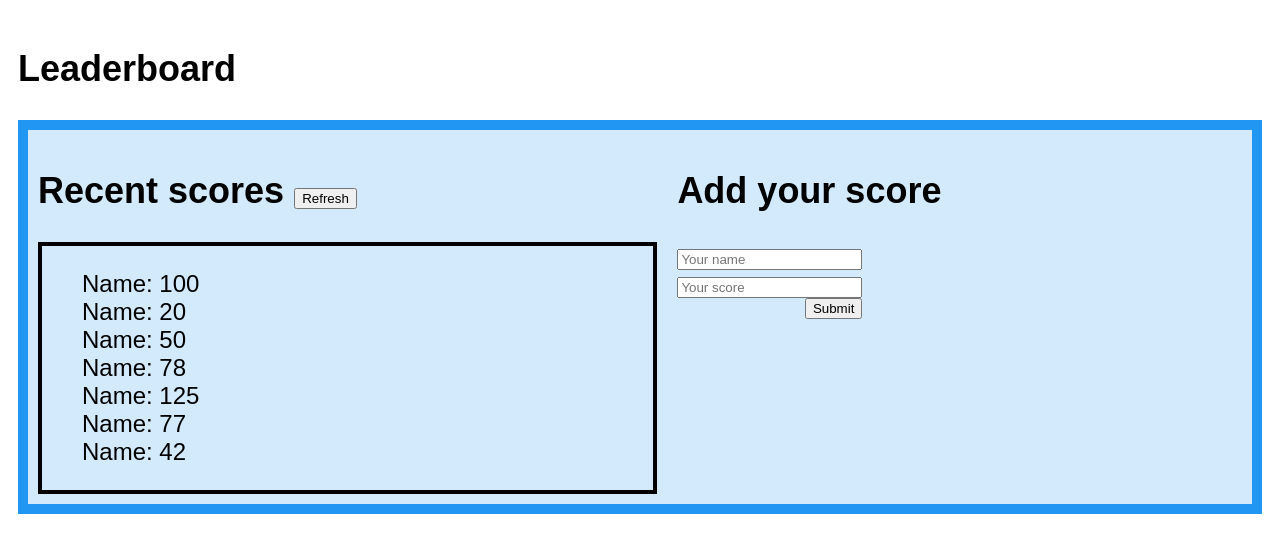
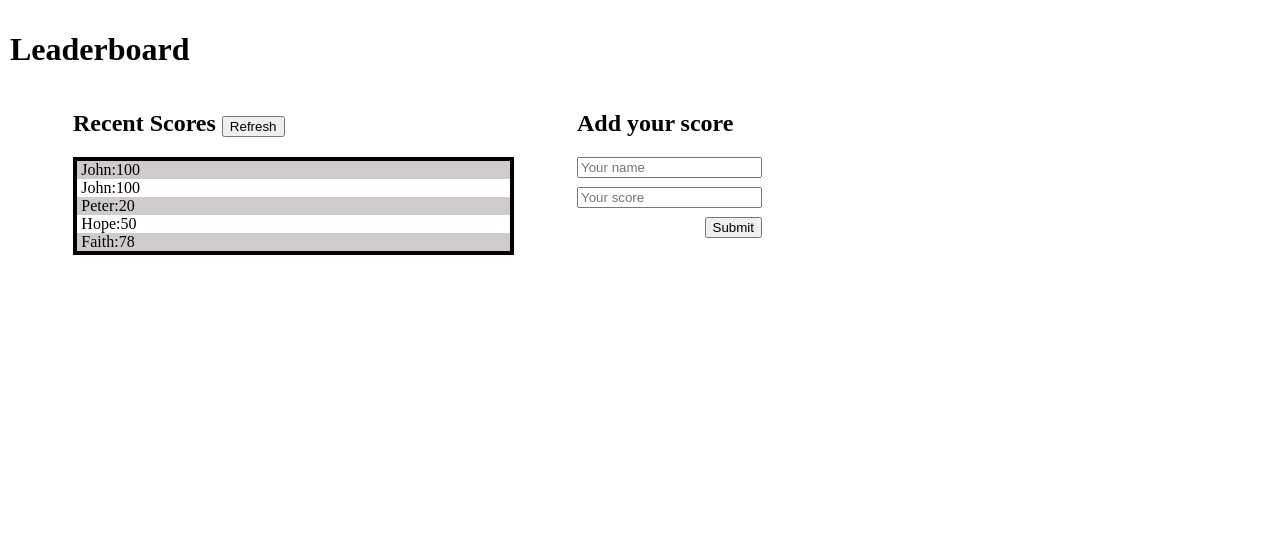
Before and after one commit to Fondem-Jr/Leaderboard, a website built with webpack: page src/index.html in a window 1280 px wide. Built offline with nearby package versions, Linux system fonts and the light colour scheme.

Commit message:
Add script to populate the list

```diff
--- a/src/index.html
+++ b/src/index.html
@@ -7,36 +7,16 @@
     <title>Leaderboard</title>
 </head>
 <body>
-    <section>
-        <div>
-            <h1>Leaderboard</h1>
-        </div>
-        <div class="grid-container container-recent-add">
-            <div class="container-recent grid-item">
-                <h2>Recent scores <span><button>Refresh</button></span></h2>
-                <div class="list-names">
-                    <ul>
-                        <li>Name: 100</li>
-                        <li>Name: 20</li>
-                        <li>Name: 50</li>
-                        <li>Name: 78</li>
-                        <li>Name: 125</li>
-                        <li>Name: 77</li>
-                        <li>Name: 42</li>
-                    </ul>
-                </div>
-            </div>
-            <div class="container-add grid-item">
-                <h2>Add your score</h2>
-                <div>
-                    <form class="input-form">
-                        <input type="text" placeholder="Your name"><br>
-                        <input type="text" placeholder="Your score"><br>
-                        <input type="button" value="Submit" class="btn">
-                    </form>
-                </div>
-            </div>
-        </div>
-    </section>
+    <header>
+    </header>
+    <div>
+        <h1>Leaderboard</h1>
+    </div>
+    <div class="container">
+
+    </div>
+    <footer>
+
+    </footer>
 </body>
 </html>
--- a/src/index.js
+++ b/src/index.js
@@ -1,13 +1,88 @@
 import './style.css';
 
-function component() {
-  const element = document.createElement('div');
+function makeList() {
+let listData = [{
+  "Name": 'John',
+  "Score": 100
+},
+{
+  "Name": 'John',
+  "Score": 100
+}, {
+  "Name": 'Peter',
+  "Score": 20
+},
+{
+  "Name": 'Hope',
+  "Score": 50
+},
+{
+  "Name": 'Faith',
+  "Score": 78
+},
+  ];
+  const listContainer = document.createElement('div');
+  const listElement = document.createElement('ul');
+  const numberOfListItems = listData.length;
+  let listItem;
+  let i;
+  listContainer.className = 'listContainer';
+  const h2Left = document.createElement('h2');
+  h2Left.innerHTML = 'Recent Scores <span><button>Refresh</button></span>';
+  listContainer.appendChild(h2Left);
+  // Add it to the page
+  document.getElementsByTagName('body')[0].appendChild(listContainer);
+  listContainer.appendChild(listElement);
+  for (i = 0; i < numberOfListItems; ++i) {
+      // create an item for each one
+      listItem = document.createElement('li');
 
-  // Lodash, currently included via a script, is required for this line to work
-  // Lodash, now imported by this script
-  element.innerHTML = _.join(['Hello', 'webpack'], ' ');
-  element.classList.add('hello');
-  return element;
+      // Add the item text
+      listItem.innerHTML = `${listData[i].Name}:${listData[i].Score}`;
+
+      // Add listItem to the listElement
+      listElement.appendChild(listItem);
+  }
 }
+// Usage
+makeList();
+const divRight = document.createElement('div');
+divRight.className = 'formContainer';
+const h2Right = document.createElement('h2');
+h2Right.innerHTML = 'Add your score';
+divRight.appendChild(h2Right);
+// document.body.appendChild(h2Right);
+document.getElementsByTagName('body')[0].appendChild(divRight);
+  // divRight.appendChild(form);
+let form = document.createElement('form');
+let br = document.createElement('br');
+form.setAttribute('method', 'post');
+let Name = document.createElement('input');
+Name.setAttribute('type', 'text');
+Name.setAttribute('name', 'Name');
+Name.className = 'inputName';
+Name.setAttribute('placeholder', 'Your name');
 
-document.body.appendChild(component());
+let Score = document.createElement('input');
+Score.setAttribute('type', 'text');
+Score.setAttribute('name', 'Score');
+Score.setAttribute('placeholder', 'Your score');
+
+const submitButton = document.createElement('input');
+submitButton.setAttribute('type', 'submit');
+submitButton.className = 'subbtn';
+submitButton.setAttribute('value', 'Submit');
+
+form.appendChild(Name);
+form.appendChild(br.cloneNode());
+form.appendChild(Score);
+form.appendChild(br.cloneNode());
+form.appendChild(submitButton);
+
+divRight.appendChild(form);
+document.getElementsByTagName('body')[0].appendChild(divRight);
+
+form.addEventListener('submit', () => {
+  alert('Button Clicked');
+
+});
--- a/src/style.css
+++ b/src/style.css
@@ -1,28 +1,34 @@
-section{
-    font-family: arial;
-    font-size: 24px;
-    margin: auto;
-    padding: 10px;
-}
-.grid-container {
-  display: grid;
-  grid-template-columns: auto auto;
-  background-color: #2196F3;
+body{
+  margin: auto;
   padding: 10px;
 }
-.list-names{
-border: 4px solid black;
+.listContainer{
+  float: left;
+  width: 35%;
+  margin-left: 5%;
 }
-.grid-item {
-    background-color: rgba(255, 255, 255, 0.8);
-    padding: 10px;
+.formContainer{
+  float: left;
+  margin-left: 5%;
+  width: 40%;
 }
-.btn{
+.inputName{
+  margin-bottom: 5%;
+}
+.subbtn{
   float: right;
+  margin-top: 5%;
 }
 ul {
     list-style-type: none;
+    border: 4px solid black;
+    padding: 0;
 }
 form{
     width: fit-content;
 }
+li {
+  background: white;
+  padding-left: 1%;
+}
+li:nth-child(odd) { background: rgb(207, 203, 203); }
```
Also changed, not shown: dist/index.html, dist/main.js.
